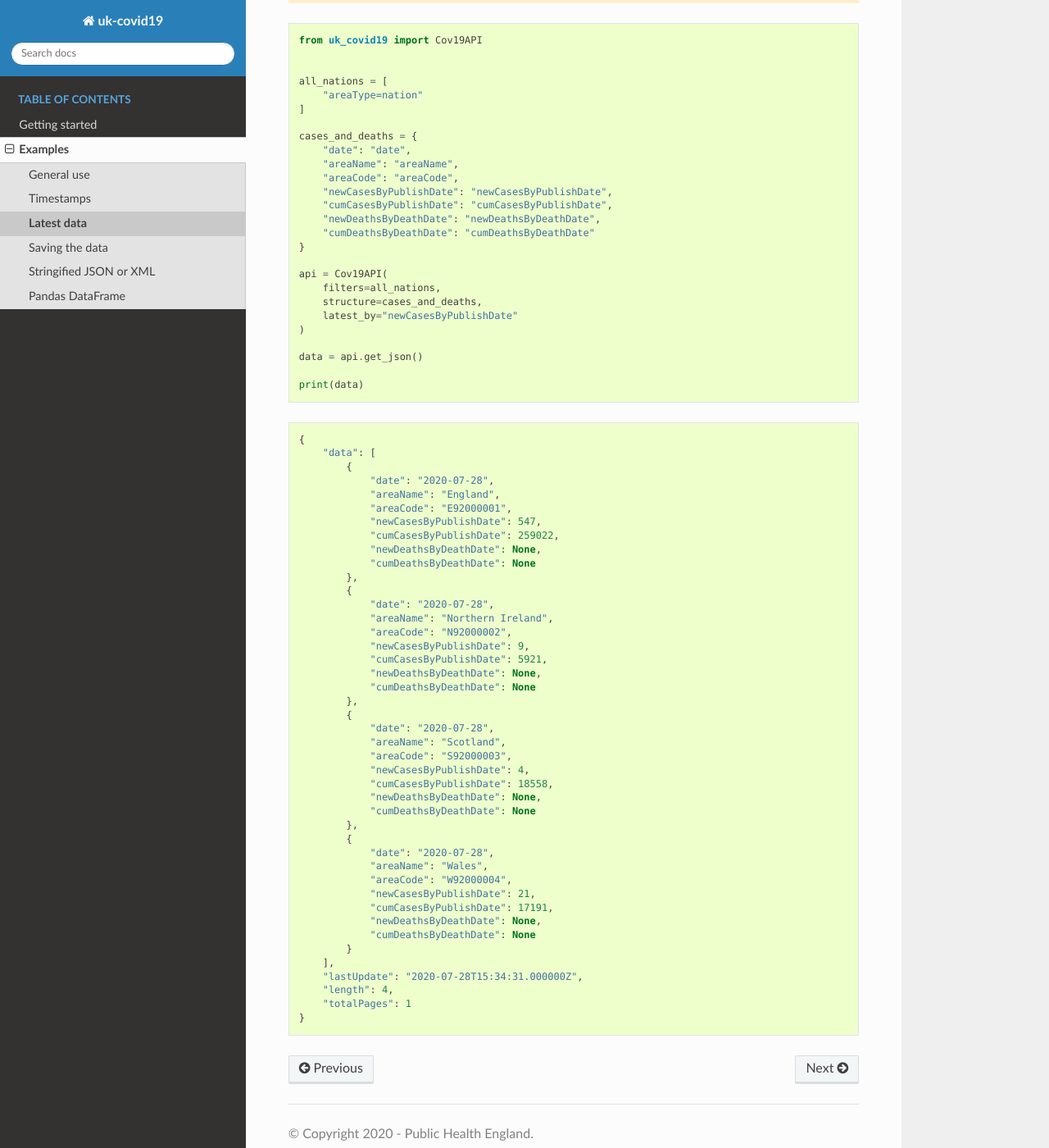
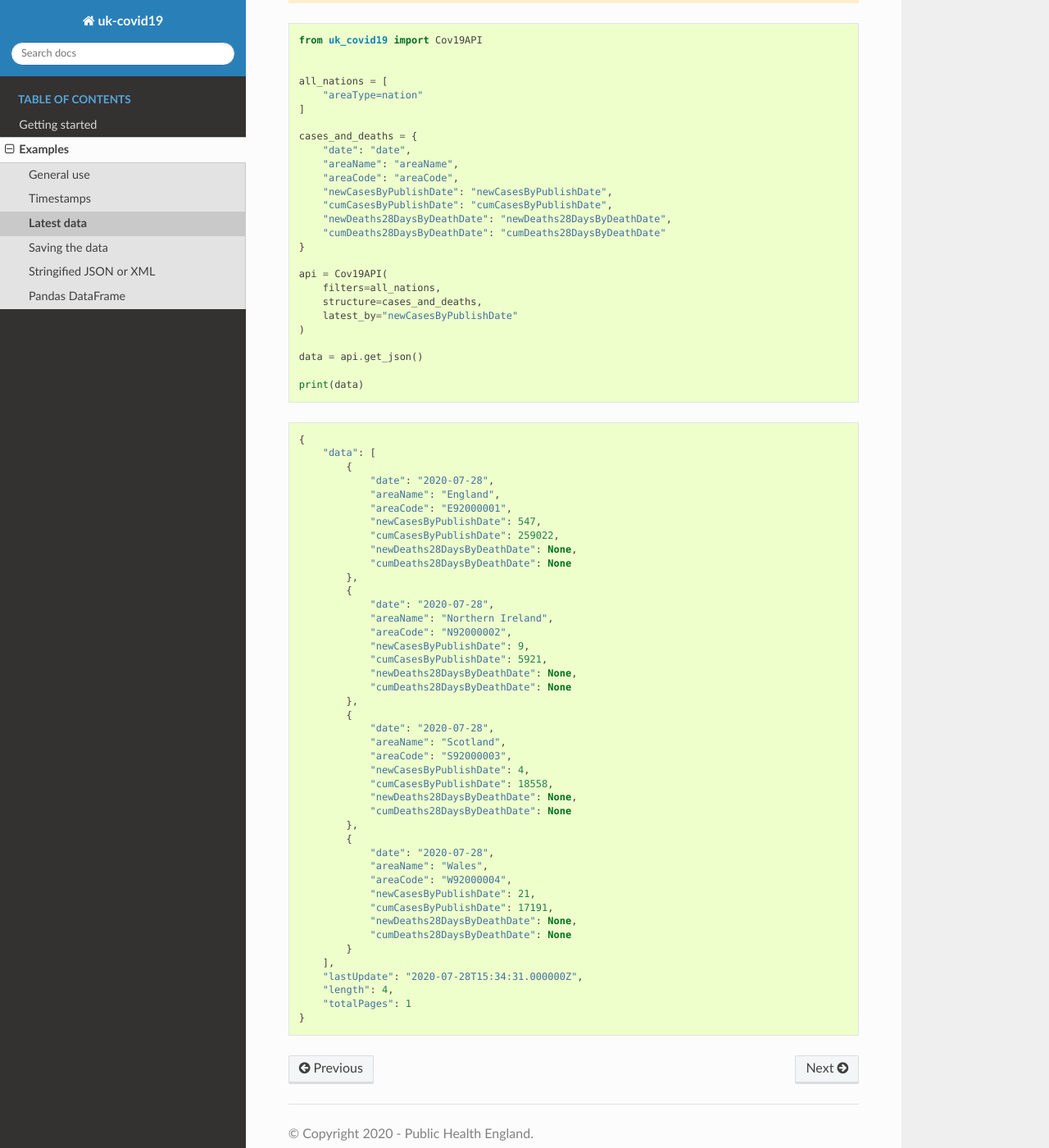
Before and after one commit to UKHSA-Internal/coronavirus-dashboard-api-python-sdk, a Sphinx documentation site: the page built from docs/source/pages/examples/latest_data.rst, in a window 1280 px wide and 1400 px high, scrolled down 556 px. Shown: the whole window at 82% size. Built offline with Sphinx 7.4.7 and the Read the Docs theme 2.0.0, drawn with Linux system fonts in a browser that asks for light colours.

Commit message:
Update death date field name

```diff
--- a/docs/source/pages/examples/latest_data.rst
+++ b/docs/source/pages/examples/latest_data.rst
@@ -37,8 +37,8 @@ the ``structure``. A list of metrics is available on the `Developers Guide`_ web
         "areaCode": "areaCode",
         "newCasesByPublishDate": "newCasesByPublishDate",
         "cumCasesByPublishDate": "cumCasesByPublishDate",
-        "newDeathsByDeathDate": "newDeathsByDeathDate",
-        "cumDeathsByDeathDate": "cumDeathsByDeathDate"
+        "newDeaths28DaysByDeathDate": "newDeaths28DaysByDeathDate",
+        "cumDeaths28DaysByDeathDate": "cumDeaths28DaysByDeathDate"
     }
 
     api = Cov19API(
@@ -61,8 +61,8 @@ the ``structure``. A list of metrics is available on the `Developers Guide`_ web
                 "areaCode": "E92000001",
                 "newCasesByPublishDate": 547,
                 "cumCasesByPublishDate": 259022,
-                "newDeathsByDeathDate": None,
-                "cumDeathsByDeathDate": None
+                "newDeaths28DaysByDeathDate": None,
+                "cumDeaths28DaysByDeathDate": None
             },
             {
                 "date": "2020-07-28",
@@ -70,8 +70,8 @@ the ``structure``. A list of metrics is available on the `Developers Guide`_ web
                 "areaCode": "N92000002",
                 "newCasesByPublishDate": 9,
                 "cumCasesByPublishDate": 5921,
-                "newDeathsByDeathDate": None,
-                "cumDeathsByDeathDate": None
+                "newDeaths28DaysByDeathDate": None,
+                "cumDeaths28DaysByDeathDate": None
             },
             {
                 "date": "2020-07-28",
@@ -79,8 +79,8 @@ the ``structure``. A list of metrics is available on the `Developers Guide`_ web
                 "areaCode": "S92000003",
                 "newCasesByPublishDate": 4,
                 "cumCasesByPublishDate": 18558,
-                "newDeathsByDeathDate": None,
-                "cumDeathsByDeathDate": None
+                "newDeaths28DaysByDeathDate": None,
+                "cumDeaths28DaysByDeathDate": None
             },
             {
                 "date": "2020-07-28",
@@ -88,8 +88,8 @@ the ``structure``. A list of metrics is available on the `Developers Guide`_ web
                 "areaCode": "W92000004",
                 "newCasesByPublishDate": 21,
                 "cumCasesByPublishDate": 17191,
-                "newDeathsByDeathDate": None,
-                "cumDeathsByDeathDate": None
+                "newDeaths28DaysByDeathDate": None,
+                "cumDeaths28DaysByDeathDate": None
             }
         ],
         "lastUpdate": "2020-07-28T15:34:31.000000Z",
--- a/docs/source/pages/examples/pandas.rst
+++ b/docs/source/pages/examples/pandas.rst
@@ -23,8 +23,8 @@ Pandas ``DataFrame`` object.
         "areaCode": "areaCode",
         "newCasesByPublishDate": "newCasesByPublishDate",
         "cumCasesByPublishDate": "cumCasesByPublishDate",
-        "newDeathsByDeathDate": "newDeathsByDeathDate",
-        "cumDeathsByDeathDate": "cumDeathsByDeathDate"
+        "newDeaths28DaysByDeathDate": "newDeaths28DaysByDeathDate",
+        "cumDeaths28DaysByDeathDate": "cumDeaths28DaysByDeathDate"
     }
 
     api = Cov19API(
@@ -38,7 +38,7 @@ Pandas ``DataFrame`` object.
 
 ::
 
-             date          areaName   areaCode  newCasesByPublishDate  cumCasesByPublishDate newDeathsByDeathDate cumDeathsByDeathDate
+             date          areaName   areaCode  newCasesByPublishDate  cumCasesByPublishDate newDeaths28DaysByDeathDate cumDeaths28DaysByDeathDate
     0  2020-08-08           England  E92000001                    679               267324.0                 None                 None
     1  2020-08-08  Northern Ireland  N92000002                      0                    NaN                 None                 None
     2  2020-08-08          Scotland  S92000003                     60                18950.0                 None                 None
--- a/docs/source/pages/examples/saving.rst
+++ b/docs/source/pages/examples/saving.rst
@@ -29,8 +29,8 @@ methods.
         "areaCode": "areaCode",
         "newCasesByPublishDate": "newCasesByPublishDate",
         "cumCasesByPublishDate": "cumCasesByPublishDate",
-        "newDeathsByDeathDate": "newDeathsByDeathDate",
-        "cumDeathsByDeathDate": "cumDeathsByDeathDate"
+        "newDeaths28DaysByDeathDate": "newDeaths28DaysByDeathDate",
+        "cumDeaths28DaysByDeathDate": "cumDeaths28DaysByDeathDate"
     }
 
     api = Cov19API(
@@ -47,7 +47,7 @@ contents of the file would be as follows:
 
 ::
 
-    date,areaName,areaCode,newCasesByPublishDate,cumCasesByPublishDate,newDeathsByDeathDate,cumDeathsByDeathDate
+    date,areaName,areaCode,newCasesByPublishDate,cumCasesByPublishDate,newDeaths28DaysByDeathDate,cumDeaths28DaysByDeathDate
     2020-07-28,England,E92000001,547,259022,,
     2020-07-28,Northern Ireland,N92000002,9,5921,,
     2020-07-28,Scotland,S92000003,4,18558,,
--- a/docs/source/pages/examples/timestamps.rst
+++ b/docs/source/pages/examples/timestamps.rst
@@ -52,8 +52,8 @@ Latest API timestamp
         "areaCode": "areaCode",
         "newCasesByPublishDate": "newCasesByPublishDate",
         "cumCasesByPublishDate": "cumCasesByPublishDate",
-        "newDeathsByDeathDate": "newDeathsByDeathDate",
-        "cumDeathsByDeathDate": "cumDeathsByDeathDate"
+        "newDeaths28DaysByDeathDate": "newDeaths28DaysByDeathDate",
+        "cumDeaths28DaysByDeathDate": "cumDeaths28DaysByDeathDate"
     }
 
     england_only = [
```
Also changed, not shown: docs/source/pages/examples/data_as_string.rst (+4 -4 lines), docs/source/pages/examples/general_use.rst (+8 -8 lines).
